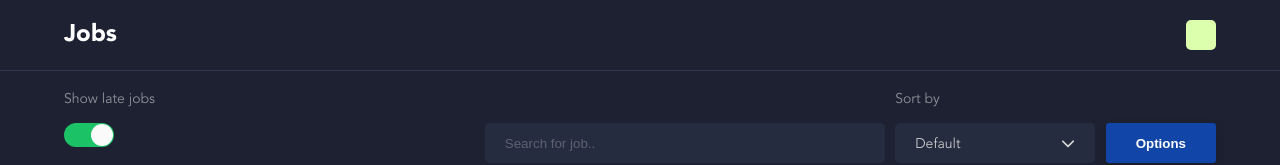
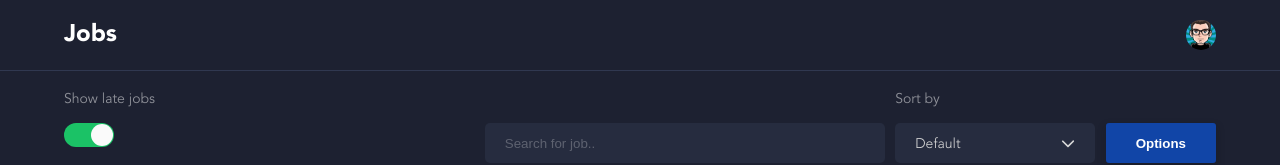
Before and after one commit to emmanuelojiji/jobscreen, a React (Create React App) app: page / in a window 1280 px wide. Shown: the top 165 px of the page. Built offline with nearby package versions, Linux system fonts and the light colour scheme.

Commit message:
Avatar picture change

```diff
--- a/src/App.js
+++ b/src/App.js
@@ -12,6 +12,7 @@ import Inbound from "./Inbound";
 import AllJobs from "./AllJobs";
 import otherUser from "./otherUser";
 import Sidebar from "./Components/Sidebar";
+import avatar from "./avatar.jpg";
 
 const DEFAULT_USER = "default";
 const CATEGORY_FILTER = "to_order";
@@ -304,6 +305,7 @@ function App() {
           <div className="profile-menu-container">
             <div
               className="avatar"
+              style={{ backgroundImage: `url(${avatar})` }}
               onClick={() => !profileMenuVisible && setProfileMenuVisible(true)}
             ></div>
 
--- a/src/App.scss
+++ b/src/App.scss
@@ -27,8 +27,10 @@ header {
   height: 30px;
   width: 30px;
   background: rgb(219, 255, 173);
-  border-radius: 5px;
+  border-radius: 100%;
   cursor: pointer;
+  background-size: cover;
+  background-position: center;
 }
 
 .name {
@@ -186,6 +188,7 @@ header {
     max-height: 300px;
     height: 100%;
     color: white;
+    font-size: 14px;
 
     &:hover {
       background: #124cb7;
--- a/src/Components/JobCard.js
+++ b/src/Components/JobCard.js
@@ -69,7 +69,7 @@ const JobCard = ({
 };
 
 JobCard.defaultProps = {
-  fraction:"",
+  fraction: "",
   suffix: "",
 };
 
```
Also changed, not shown: src/avatar.jpg (added).
